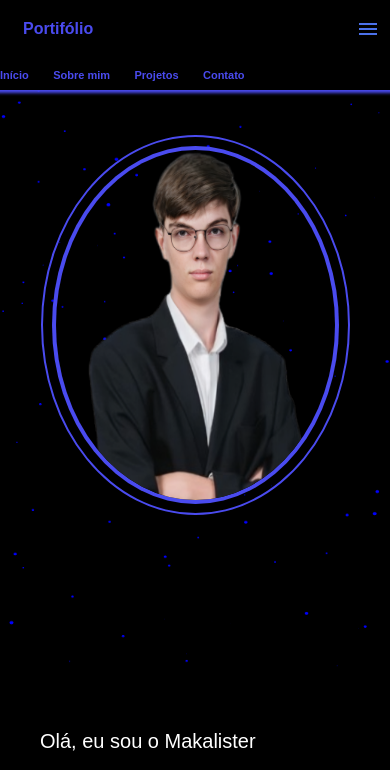
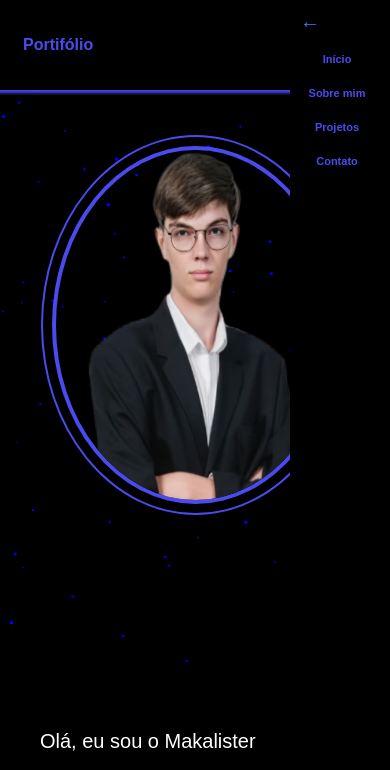
Before and after one commit to Makalistermz/portifolio, a plain HTML site: page index.html in a window 390 px wide. Both pictures are taken after a click on the element "menu". Shown: the top 770 px of the page. Drawn offline with nearby package versions, Linux system fonts and the light colour scheme.

Commit message:
menu hamburgue atualizado

```diff
--- a/estilos/mediaquery.css
+++ b/estilos/mediaquery.css
@@ -1,7 +1,54 @@
 @charset "UTF-8";
 
 @media  screen and (max-width: 768px) {
+    #container-menu {
+        display: flex;
+    }
 
+    #burguer {
+    color: var(--cor3);
+    padding: 10px;
+    cursor: pointer;
+}
+
+    #burguer:hover {
+    color: white;
+}
+
+    #menu {
+        position: absolute;
+        top: 0px;
+        right: 0;
+        display: none;
+        width: 100px;
+        height: 100vh;
+        text-align: center;
+        background-color: black;
+        padding-right: 0px;
+    }
+
+    #voltar-menu {
+        display: block;
+        margin-top: 10px;
+        margin-left: 10px;
+        color: var(--cor3);
+        text-align: left;
+        font-size: 20px;
+    }
+
+    #voltar-menu::after {
+        transition: width 0.3s ease;
+    }
+
+    .links-header {
+        margin-top: 20px;
+        padding-right: 6px;
+        display: inline-block;
+    }
+
+    .links-header::after {
+        transition: width 0.3s ease;
+    }
 }
 
 @media screen and (min-width: 768px) {
--- a/estilos/style.css
+++ b/estilos/style.css
@@ -56,7 +56,7 @@ header {
     to {opacity: 1; transform: translateY(0px);}
 }
 
-#portifólio {
+#portifólio-titulo {
     font-weight: bold;
     color: var(--cor4);
     display: flex;
@@ -65,26 +65,16 @@ header {
     font-size: clamp(16px, 3vw, 32px);
 }
 
-#burguer {
-    display: block;
-    color: var(--cor3);
-    text-align: center;
-    padding: 10px;
-    cursor: pointer;
-}
-
-#burguer:hover {
-    color: white;
-}
-
 #menu {
-    display: none;
     font-weight: bolder;
     padding-right: 10px;
 }
 
+#voltar-menu {
+    display: none;
+}
+
 .links-header {
-    display: inline-block;
     text-decoration: none;
     position: relative;
     flex-direction: column;
--- a/index.html
+++ b/index.html
@@ -11,14 +11,17 @@
 <body onresize="mudouTamanho()">
 
     <header class="fade-in">
-        <h1 id="portifólio">Portifólio</h1>
+        <h1 id="portifólio-titulo">Portifólio</h1>
+        <div id="container-menu">
             <span id="burguer" class="material-symbols-outlined" onclick="clickMenu()"> menu </span>
             <nav id="menu">
+                <p id="voltar-menu" onclick="voltarmenu()">&#8592;</p>
                 <a href="#inicio" class="links-header">Início</a>
                 <a href="#sobre" class="links-header">Sobre mim</a>
                 <a href="#meus-projetos" class="links-header">Projetos</a>
                 <a href="#contatar" class="links-header">Contato</a>
             </nav>
+        </div>
     </header>
     <main>
 
--- a/javascript/script.js
+++ b/javascript/script.js
@@ -37,7 +37,7 @@ const canvas = document.createElement("canvas");
                 });
 
 function mudouTamanho() {
-                    var menu = document.getElementById('menu')
+                    let menu = document.getElementById('menu')
                     if (window.innerWidth >= 768) {
                         menu.style.display = 'block'
                     } else {
@@ -46,7 +46,35 @@ function mudouTamanho() {
         }
 
                 function clickMenu() {
+                    let burguer = document.getElementById('burguer')
+                    let menu = document.getElementById('menu')
+
                     if (menu.style.display == 'block') {
                         menu.style.display = 'none'
-                    } else (menu.style.display = 'block')
+                    } else {
+                        menu.style.display = 'block'
+                    }
+
+                    if (burguer.style.display == 'none') {
+                        burguer.style.display = 'block'
+                    } else {
+                        burguer.style.display = 'none'
+                    }
                 }
+
+                function voltarmenu() {
+                    let burguer = document.getElementById('burguer')
+                    let menu = document.getElementById('menu')
+
+                    if (menu.style.display == 'none') {
+                        menu.style.display = 'block'
+                    } else {
+                        menu.style.display = 'none'
+                    }
+
+                    if (burguer.style.display == 'block') {
+                        burguer.style.display = 'none'
+                    } else {
+                        burguer.style.display = 'block'
+                    }
+                }
```
Lines whose indentation alone changed are shown as unchanged.
